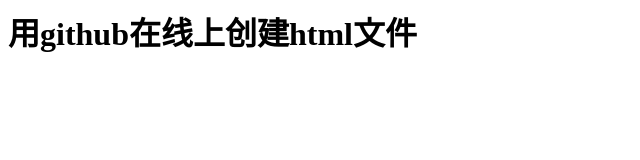
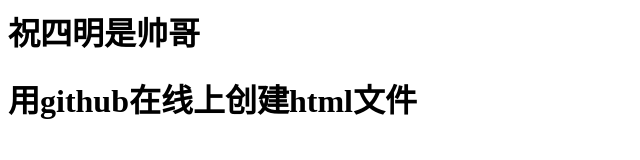
Before and after one commit to zhusiming123/first_demo, a plain HTML site: page index.html in a window 1280 px wide. Shown: the whole page, without its empty margins (0-640 px from the left). Drawn offline with Linux system fonts and the light colour scheme.

Commit message:
测试将github转成网站

```diff
--- a/index.html
+++ b/index.html
@@ -1 +1,2 @@
+<h1>祝四明是帅哥</h1>
 <h1>用github在线上创建html文件</h1>
```
